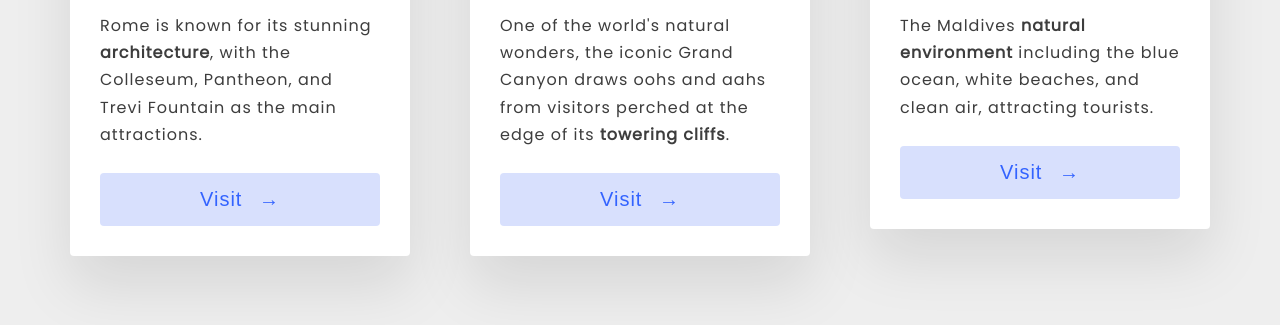
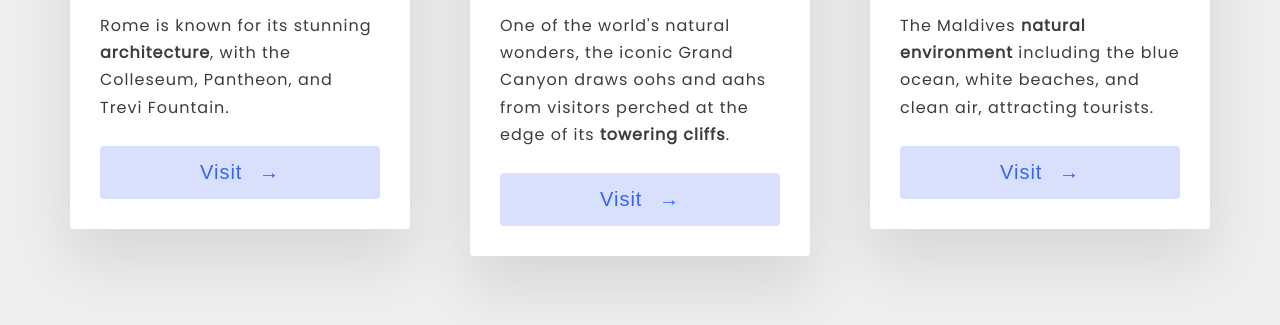
Before and after one commit to SullyM14/MyWebsite, a plain HTML site: page index.html in a window 1280 px wide. Shown: the part 411-736 px from the top of the page. Drawn offline with Linux system fonts and the light colour scheme.

Commit message:
Update index.html

```diff
--- a/index.html
+++ b/index.html
@@ -17,8 +17,7 @@
             <h1 class="card-header">Rome</h1>
             <p class="card-text">
               Rome is known for its stunning <strong> architecture</strong>,
-              with the Colleseum, Pantheon, and Trevi Fountain as the main
-              attractions.
+              with the Colleseum, Pantheon, and Trevi Fountain.
             </p>
             <button class="card-btn">Visit <span>&rarr;</span></button>
           </div>
```
